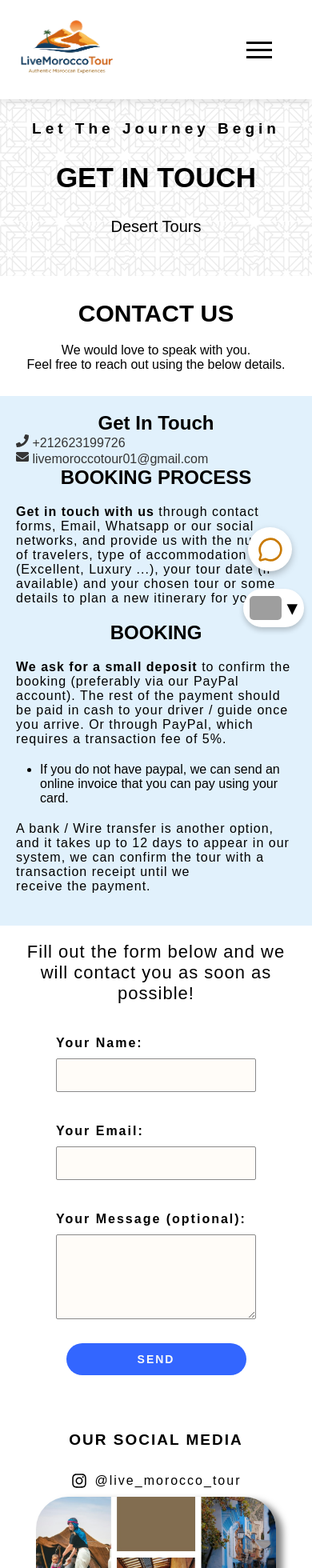
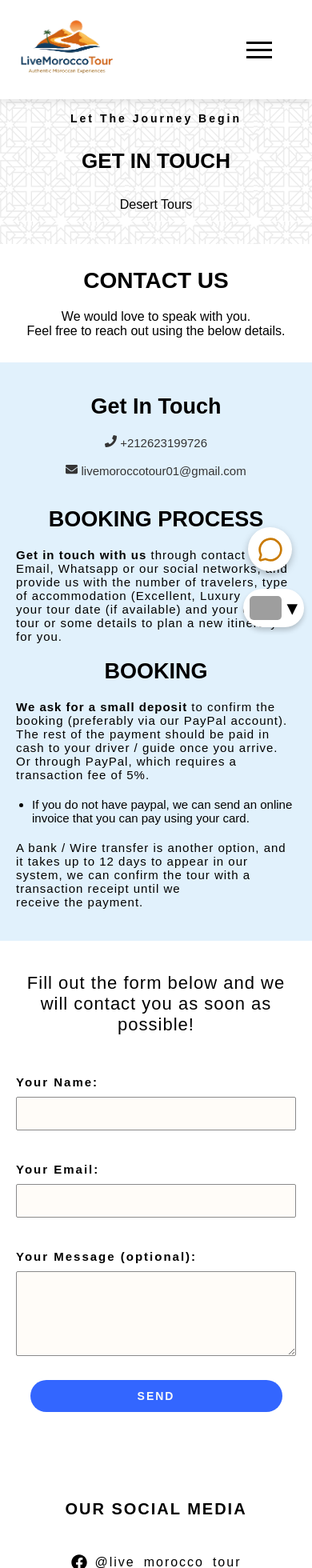
Before and after one commit to Oumaima-Elkadiri/Live-Morocco-Tour, a React (Vite) app in the folder frontend/: page /contact in a window 390 px wide. Shown: the top 1960 px of the page at 80% size. Built offline with nearby package versions, Linux system fonts and the light colour scheme; grey boxes are pictures that could not be loaded; a web font is replaced by a local one.

Commit message:
Refactor responsive styles for contact section

```diff
--- a/frontend/src/styles/contact.css
+++ b/frontend/src/styles/contact.css
@@ -270,142 +270,108 @@
 /* ===========================
    📱 Responsive Design
    =========================== */
-@media screen and (max-width : 1200px) {
+@media screen and (max-width: 1024px) {
 
+  /* SOCIAL SCROLL */
   .img_contact {
     display: flex;
-        flex-wrap: nowrap;        /* ❗ Scroll horizontal */
-        padding: 10px 20px;
+    gap: 20px;
+    padding: 15px 20px;
+    overflow-x: auto;
+    scroll-snap-type: x mandatory;
+    -webkit-overflow-scrolling: touch;
+  }
 
-        overflow-x: auto;            /* scroll horizontal */
-        scroll-snap-type: x mandatory; /* snapping automatique */
-        -webkit-overflow-scrolling: touch; /* scroll fluide sur mobile */
-    }
-    /* Masquer la scrollbar (optionnel) */
   .img_contact::-webkit-scrollbar {
     display: none;
   }
 
   .social {
-        min-width: 30%;          /* Chaque card plus large -> beau scroll */
+    min-width: 280px;
     flex: none;
-        scroll-snap-align: center;            /* Ne pas réduire */
+    scroll-snap-align: center;
+  }
+
+  .social img {
+    width: 100%;
+    max-width: 300px;
+    border-radius: 35px;
   }
 }
-/* Tablet */
 @media screen and (max-width: 900px) {
+
+  /* CONTACT US */
   .contactUs {
     flex-direction: column;
   }
-        .social img {
-        width: 300px;
-        border-radius: 40px;
-    }
+
   .GetInTouch,
   .sendM {
     width: 100%;
-        padding: 30px 50px;
+    padding: 30px;
   }
 
   .GetInTouch h2,
   .sendM h2 {
-        margin: 0;
+    margin: 20px 0;
     text-align: center;
   }
 
   .GetInTouch a {
     margin: 0;
+    display: block;
     text-align: center;
   }
 
   .GetInTouch ul li {
-        margin-left: 30px;
+    margin-left: 20px;
   }
-    .sendM{
-        padding: 20px 100px;
-    }
+
   .sendM form {
-        margin: 10px 50px;
+    margin: 20px 0;
   }
 
   .sendM button {
+    width: 80%;
     margin: 20px auto;
-        width: 70%;
   }
 }
+@media screen and (max-width: 768px) {
 
-/* Small Tablet / Mobile */
-@media screen and (max-width: 768px) {
-    .sendM{
-        padding: 20px 50px;
+  /* SLIDER */
+  .slider_contact {
+    margin-top: 120px;
+    padding: 20px 10px;
   }
-    .sendM form {
-        margin: 10px 50px;
+
+  .slider_contact h1 {
+    font-size: 26px;
   }
+
+  .slider_contact h2 {
+    font-size: 14px;
+    letter-spacing: 3px;
+  }
+
+  .slider_contact h3 {
+    font-size: 16px;
+  }
+
+  /* TOP TEXT */
   .contact_top {
     font-size: 16px;
-        margin: 30px 0;
+    margin: 30px 15px;
   }
 
   .contact_top h1 {
-        font-size: 30px;
+    font-size: 28px;
   }
 
-
-    .msg_contact {
-        margin: 30px 10px;
-    }
-
-    .msg_contact h3 {
-        font-size: 19px;
-        margin-bottom: 15px;
-    }
-
-    .msg_contact ul {
-        font-size: 15px;
-        margin-bottom: 10px;
-    }
-
-    .msg_contact ul li {
-        margin-left: 30px;
-        max-width: 250px;
-    }
-
-    .footer_contact {
-        align-items: center;
-        justify-content: center;
-        flex-direction: column;
-        gap: 0;
-    }
-
-    .footer_contact h1 {
-        font-size: 18px;
-    }
-
-    .footer_contact p {
-        font-size: 10px;
-    }
-
-    .icon {
-        margin-right: 0;
-        width: 40px;
-    }
-}
-
-/* Mobile */
-@media screen and (max-width: 600px) {
+  /* FORM */
   .GetInTouch,
   .sendM {
     padding: 20px;
-        font-size: 16px;
-    }
-
-    .GetInTouch h2 {
-        font-size: 24px;
-    }
-
-    .sendM h2 {
-        font-size: 22px;
+    font-size: 15px;
   }
 
   .sendM input,
@@ -420,23 +386,9 @@
     letter-spacing: 2px;
   }
 
-    .social_contact {
-        margin: 15px 0;
-    }
-
+  /* SOCIAL */
   .social_contact h3 {
-        font-size: 19px;
-        margin-bottom: 10px;
-    }
-
-    .img_contact {
-        flex-direction: column;
-        align-items: center;
-    }
-
-    .social img {
-        width: 300px;
-        border-radius: 40px;
+    font-size: 20px;
   }
 
   .social p {
@@ -447,4 +399,22 @@
   .social_contact .social p svg {
     font-size: 20px;
   }
+
+  /* FOOTER */
+  .footer_contact {
+    padding: 20px 10px;
   }
+
+  .footer_contact h2 {
+    font-size: 18px;
+  }
+
+  .footer_contact input {
+    width: 90%;
+    margin-bottom: 10px;
+  }
+
+  .footer_contact button {
+    width: 60%;
+  }
+}
```
Lines whose indentation alone changed are shown as unchanged.
